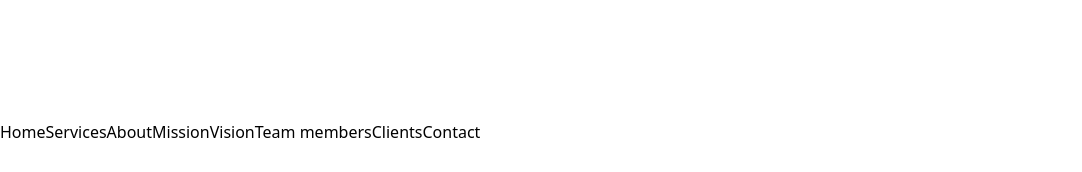
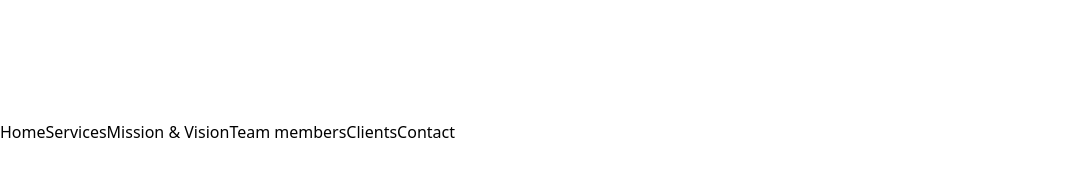
Before and after one commit to Muhammad-Abdullah-Arslan-Shah/tax-consultancy-app, a React (Vite) app: page / in a window 1280 px wide. Shown: the part 960-1132 px from the top of the page, without its empty margins (0-1082 px from the left). Built offline with nearby package versions, Linux system fonts and the light colour scheme.

Commit message:
make minor changes

```diff
--- a/src/components/About.jsx
+++ b/src/components/About.jsx
@@ -3,6 +3,7 @@ import React from 'react';
 const About = () => {
   return (
     <div
+
       className="relative bg-fixed bg-cover bg-center py-20 px-6"
       style={{ backgroundImage: "url('/src/assets/about back.jpg')", backgroundColor: 'rgba(0, 0, 0, 0.3)', backgroundBlendMode: 'overlay' }}
     >
--- a/src/components/MissionVision.jsx
+++ b/src/components/MissionVision.jsx
@@ -4,7 +4,8 @@ import missionPic from '../assets/mission pic.jpg';
 const MissionVision = () => {
   return (
     <>
-      <div className="flex flex-col lg:flex-row items-stretch bg-indigo-900 py-16 px-6 lg:px-24">
+      <div className="flex flex-col lg:flex-row items-stretch bg-indigo-900 py-16 px-6 lg:px-24"
+      id = "mission& vision">
         <div className="w-full lg:w-2/3 flex flex-col justify-between">
           {/* Mission Section */}
           <div className="flex flex-col justify-center mb-12 lg:mb-0">
--- a/src/components/Navbar.jsx
+++ b/src/components/Navbar.jsx
@@ -5,7 +5,7 @@ import hamburger from "../assets/hamburger.png";
 
 const Navbar = () => {
   const [isOpen, setIsOpen] = useState(false);
-  const links = ['Home', 'Services', "About",'Mission', 'Vision', 'Team members', 'Clients', 'Contact'];
+  const links = ['Home', 'Services', 'Mission & Vision', 'Team members', 'Clients', 'Contact'];
 
   // WhatsAppButton Component
   const WhatsAppButton = () => (
@@ -13,7 +13,7 @@ const Navbar = () => {
       href="https://api.whatsapp.com/send?phone=923428747551"
       target="_blank"
       rel="noopener noreferrer"
-      className="flex bg-green-300 text-white px-4 py-2 rounded-3xl hover:bg-green-600 font-bold transition-all duration-300 ease-in-out"
+      className="flex bg-green-600 text-white px-4 py-2 rounded-3xl hover:bg-green-300 font-bold transition-all duration-300 ease-in-out"
     >
       <img
         src={whatsApp}
@@ -58,7 +58,7 @@ const Navbar = () => {
             onClick={() => setIsOpen(!isOpen)}
             className="hover:text-black focus:outline-none"
           >
-            <img src= {hamburger} alt='hamburger icon' className='h-4 w-4'></img>
+            <img src= {hamburger} alt='hamburger icon' className='h-4 w-4 m-4'></img>
           </button>
         </div>
       </div>
--- a/src/index.css
+++ b/src/index.css
@@ -1,3 +1,24 @@
 @tailwind base;
 @tailwind components;
 @tailwind utilities;
+
+
+::-webkit-scrollbar {
+    width: 10px;
+    padding-top: 15px;
+  }
+
+  ::-webkit-scrollbar-track {
+    background: #f1f1f1;
+    width: 20px;
+    border-radius: 30px;
+  }
+
+  ::-webkit-scrollbar-thumb {
+    background: #312e81;
+    border-radius: 30px;
+  }
+
+  ::-webkit-scrollbar-thumb:hover {
+    background: #b45309;
+  }
```
